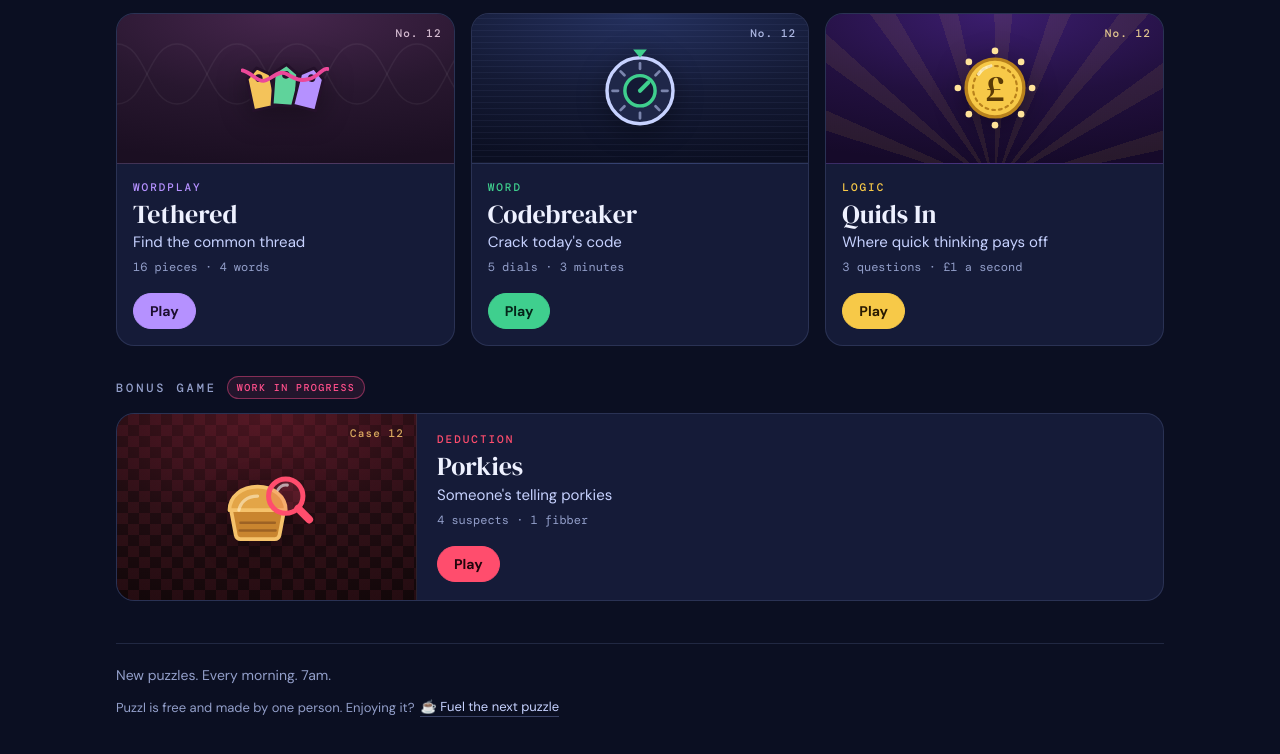
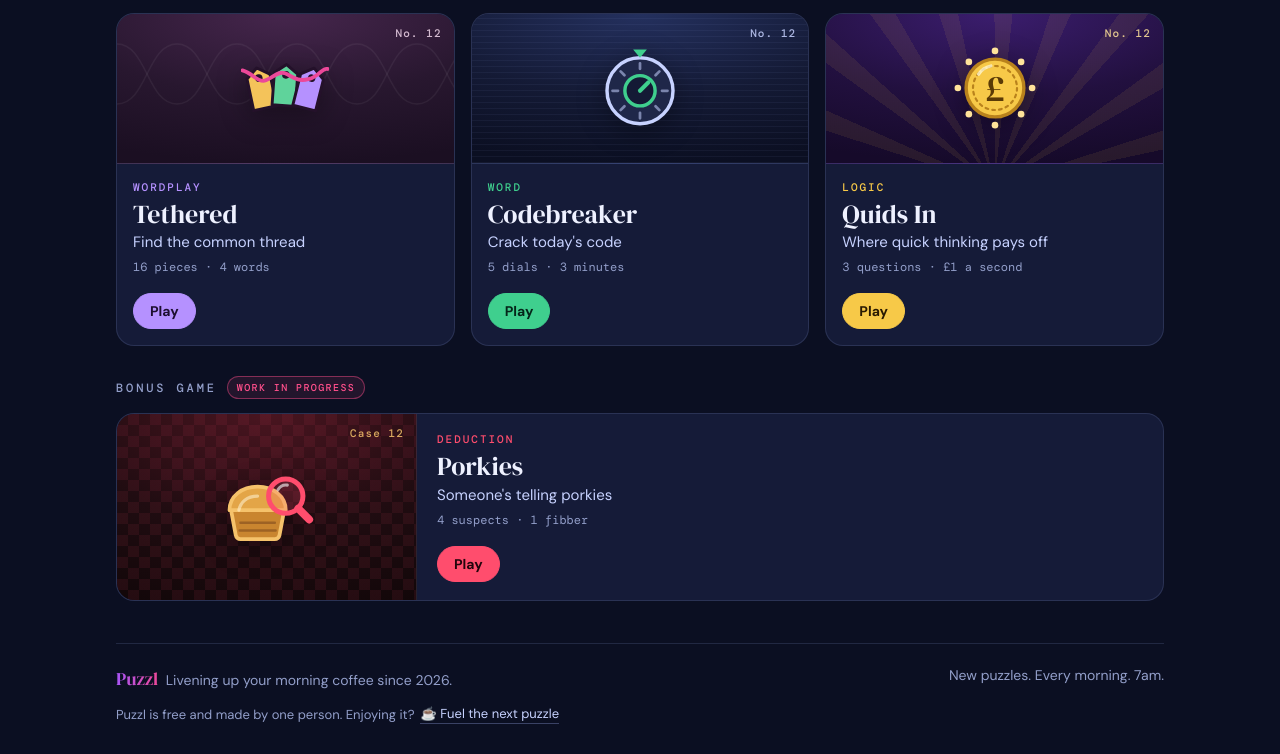
Before and after one commit to Lukeb1991/Puzzl, a plain HTML site: page index.html in a window 1280 px wide. Shown: the part 635-1389 px from the top of the page. Drawn offline with nearby package versions, Linux system fonts and the light colour scheme.

Commit message:
Update index.html

```diff
--- a/index.html
+++ b/index.html
@@ -173,8 +173,9 @@
   <div class="head"><h2>Today's puzzles</h2></div>
   <ul class="grid" id="grid"></ul>
 
-  <footer class="foot-site">
-       <span>New puzzles. Every morning. 7am.</span>
+ <footer class="foot-site">
+    <span><b>Puzzl</b>&nbsp; Livening up your morning coffee since 2026.</span>
+    <span>New puzzles. Every morning. 7am.</span>
     <span class="kofi">Puzzl is free and made by one person. Enjoying it? <a href="https://ko-fi.com/puzzl" target="_blank" rel="noopener">☕ Fuel the next puzzle</a></span>
   </footer>
 </div>
```
